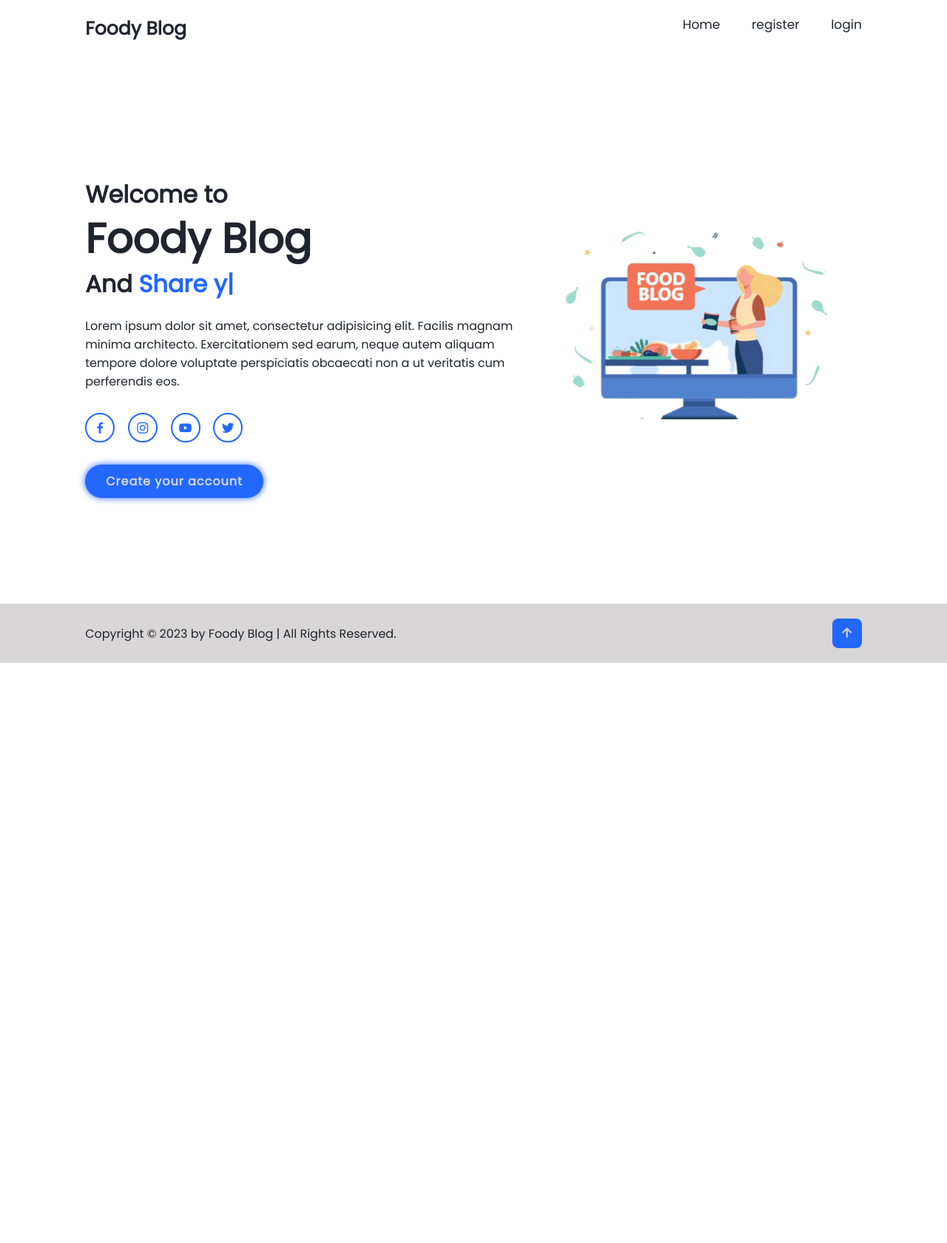
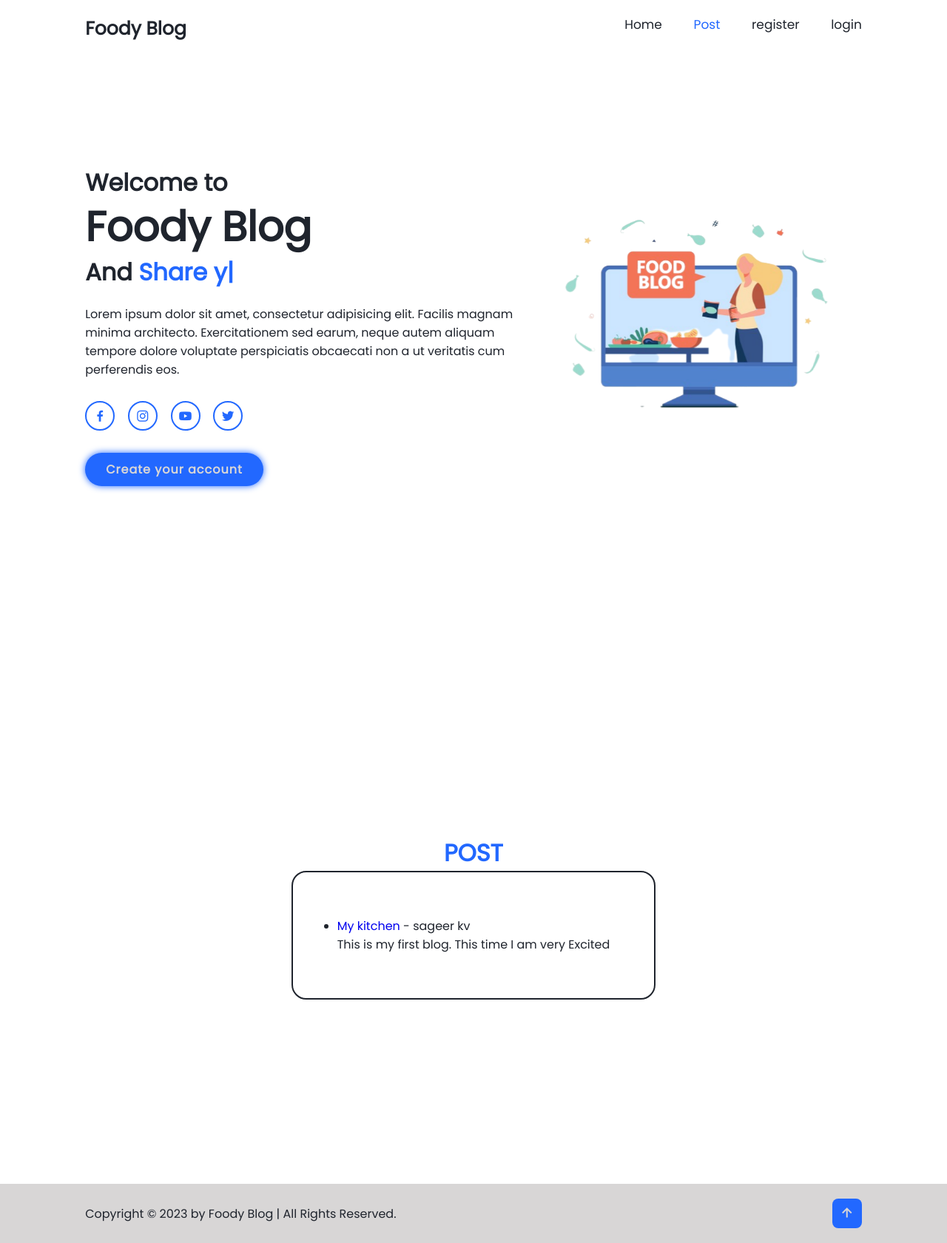
Before and after one commit to sageerkv/Blog-application, a Django app: page / in a window 1280 px wide. Shown: the whole page at 74% size. Before the commit the page ends 896 px from the top, so only its background shows below. Run offline with Django 4.2, Linux system fonts and the light colour scheme; data comes from the database, SQL or seed files in the repository.

Commit message:
initial commit

```diff
--- a/Blog/Blog_app/admin.py
+++ b/Blog/Blog_app/admin.py
@@ -1,3 +1,7 @@
 from django.contrib import admin
+from . models import Post
 
 # Register your models here.
+
+
+admin.site.register(Post)
--- a/Blog/Blog_app/models.py
+++ b/Blog/Blog_app/models.py
@@ -1,3 +1,13 @@
 from django.db import models
+from django.contrib.auth.models import User
+
 
 # Create your models here.
+
+class Post(models.Model):
+    title = models.CharField(max_length=255)
+    author = models.ForeignKey(User, on_delete=models.CASCADE)
+    body = models.TextField()
+
+    def __str__(self):
+        return self.title + ' | ' + str(self.author)
--- a/Blog/Blog_app/urls.py
+++ b/Blog/Blog_app/urls.py
@@ -1,10 +1,13 @@
 from django.urls import path
 from . import views
 from django.contrib.auth import views as auth_views
+from .views import HomeView,ArticleDetailView
 
 
 urlpatterns = [
-    path('', views.home, name='home'),
+    # path('', views.home, name='home'),
+    path('', HomeView.as_view(), name="home"),
+    path('article/<int:pk>', ArticleDetailView.as_view(), name="article-detail"),
     path('register/', views.registerpage, name='register'),
     path('login/', views.loginpage, name='login'),
     path('logout/', views.logoutpage, name='logout'),
--- a/Blog/Blog_app/views.py
+++ b/Blog/Blog_app/views.py
@@ -14,6 +14,9 @@ from .forms import  UserRegistrationForm , UserLoginForm, UserUpdateForm, SetPas
 from .decorators import user_not_authenticated
 from .tokens import account_activation_token
 from django.db.models.query_utils import Q
+
+from django.views.generic import ListView, DetailView
+from . models import Post
 
 # Create your views here.
 
@@ -225,9 +228,18 @@ def logoutpage(request):
     messages.success(request, ("You Where Logged Out!"))
     return redirect('home')
 
-def home(request):
-    return render(request,'accounts/home.html')
+# def home(request):
+#     return render(request,'accounts/home.html')
 
 @login_required
 def index(request):
     return render(request,'index.html')
+
+class HomeView(ListView):
+    model = Post
+    template_name = 'accounts/home.html'
+
+
+class ArticleDetailView(DetailView):
+    model = Post
+    template_name = 'accounts/article_details.html'
--- a/Blog/static/css/blog.css
+++ b/Blog/static/css/blog.css
@@ -191,6 +191,30 @@ span {
 }
 
 
+/* post */
+
+.post {
+    display: flex;
+    justify-content: center;
+    align-items: center;
+}
+.post-content h3 {
+    font-size: 3.2rem;
+    font-weight: 700;
+    color: var(--main-color);
+    text-align: center;
+}
+
+.post-content ul {
+    border: .2rem solid var(--text-color);
+    padding: 6rem;
+    border-radius: 2rem;
+}
+
+.post-content ul li{
+    font-size: 1.6rem;
+}
+
 /* breakpoint */
 
 @media (max-width: 1200px) {
--- a/Blog/templates/accounts/base.html
+++ b/Blog/templates/accounts/base.html
@@ -14,6 +14,8 @@
     <meta name="author" content="">
 
     <link href='https://unpkg.com/boxicons@2.1.4/css/boxicons.min.css' rel='stylesheet'>
+    {% comment %} <link rel="stylesheet"
+    href=" https://cdn.jsdelivr.net/npm/bootstrap@5.1.3/dist/css/bootstrap.min.css ">  {% endcomment %}
 
       <link rel="stylesheet" href="{% static 'css/blog.css'%}">
     <title>{% block title %}base{% endblock title %}</title>
@@ -28,6 +30,7 @@
 
       <nav class="navbar">
           <a href="{% url 'home' %}" class="active">Home</a>
+          <a href="#post">Post</a>
           <a href="{% url 'register' %}">register</a>
           <a href="{% url 'login' %}">login</a>
           <div id="google_translate_element">
@@ -42,7 +45,7 @@
   </header>
 
 
-<div class="container">
+  <div class="container">
     {% if messages %}
     {% for message in messages %}
     <div class="alert alert-warning alert-dismissible fade show border border-danger" role="alert">
--- a/Blog/templates/accounts/home.html
+++ b/Blog/templates/accounts/home.html
@@ -4,18 +4,6 @@
 
 {% block content %}
 
-<br>
-<div class="container">
-  {% if messages %}
-  {% for message in messages %}
-  <div class="alert alert-warning alert-dismissible fade show border border-warning" role="alert">
-    {{ message }}
-      <button type="button" class="btn-close" data-bs-dismiss="alert" aria-label="Close"></button>
-    </div>
-  </div>
-  {% endfor%}
-  {% endif%}
-</div>
 
 <section class="home" id="home">
   <div class="home-content">
@@ -39,4 +27,16 @@
   </div>
 </section>
 
+<section class="post" id="post">
+  <div class="post-content">
+  <h3>POST</h3>
+  <ul>
+    {% for post in object_list  %}
+    <li><a href="{% url 'article-detail' post.pk %}">{{ post.title }}</a> - {{ post.author.first_name }}
+      {{ post.author.last_name }}<br>
+      {{ post.body }}</li>
+    {% endfor %}
+  </ul>
+</div>
+</section>
   {% endblock content %}
```
Also changed, not shown: Blog/templates/accounts/article_details.html (added, +11 -0 lines), Blog/Blog_app/migrations/0002_post_delete_custumuser.py (added), Blog/db.sqlite3.
